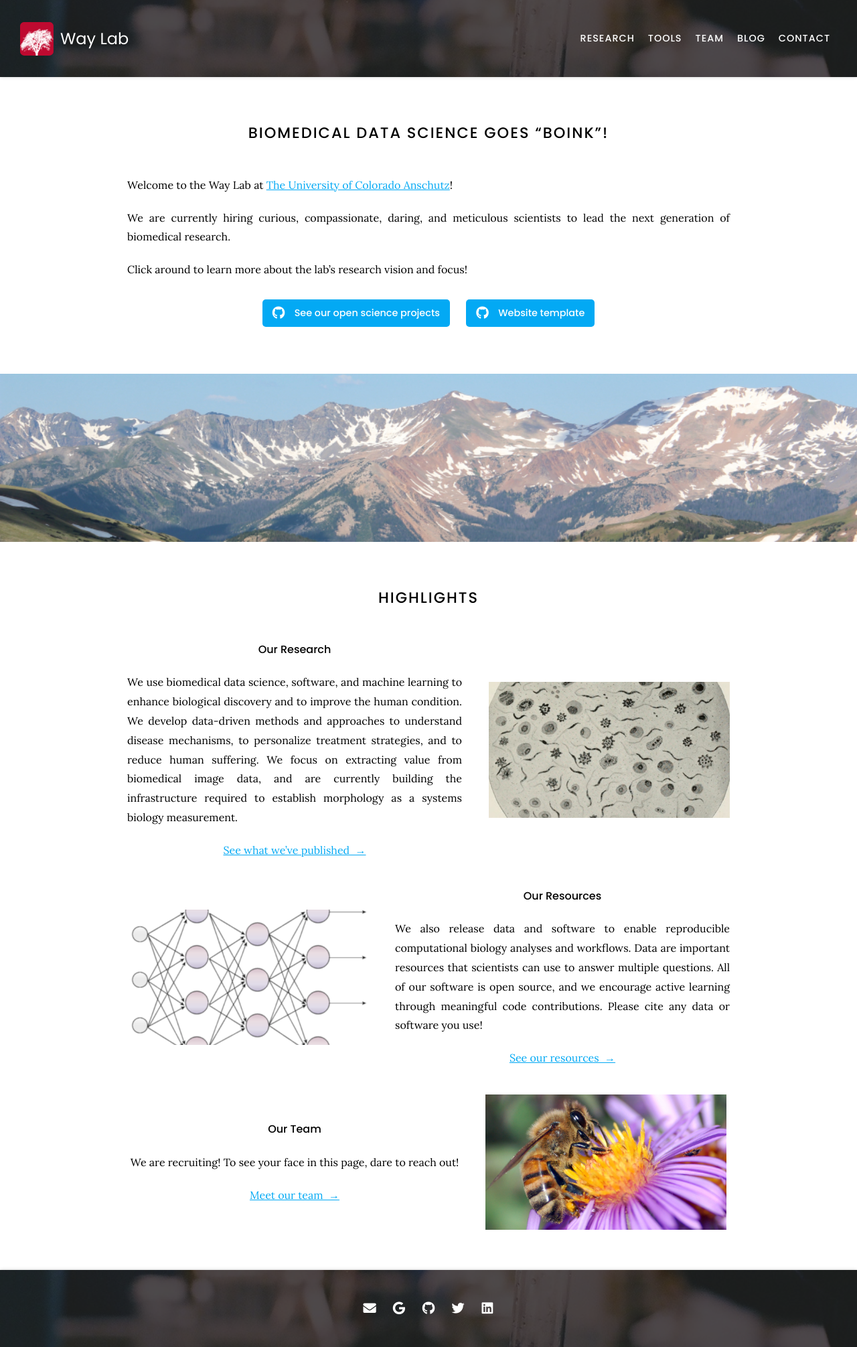
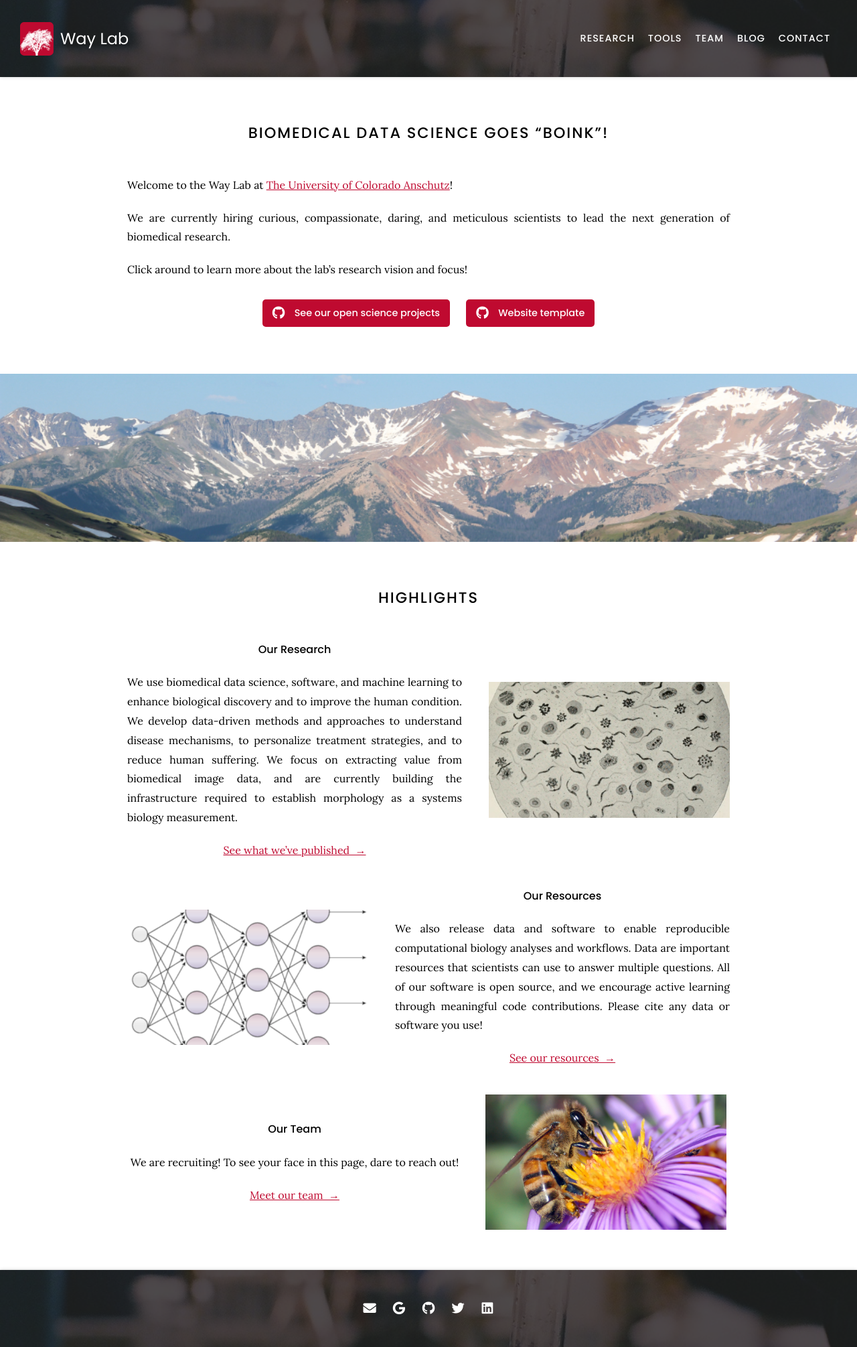
Before and after one commit to WayScience/waysciencelab.com, a Jekyll site: the page built from index.md, in a window 1280 px wide. Shown: the whole page at 67% size. Built offline with Jekyll 4.4.1, drawn with Linux system fonts in a browser that asks for light colours; nearby versions of some CDN libraries.

Commit message:
change accent color test

```diff
--- a/css/theme.scss
+++ b/css/theme.scss
@@ -1,6 +1,6 @@
 // colors for links, tags, etc.
 // see colors.scss for available colors
-$accent: $light-blue-500;
+$accent: #BF0A30;
 $light-accent: $light-blue-200;
 $dark-accent: $light-blue-900;
 
```
